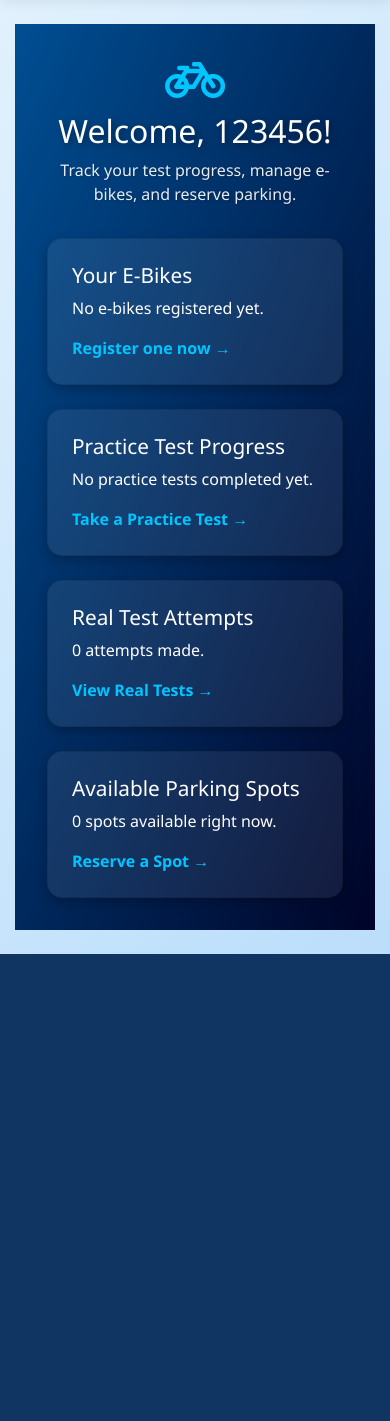
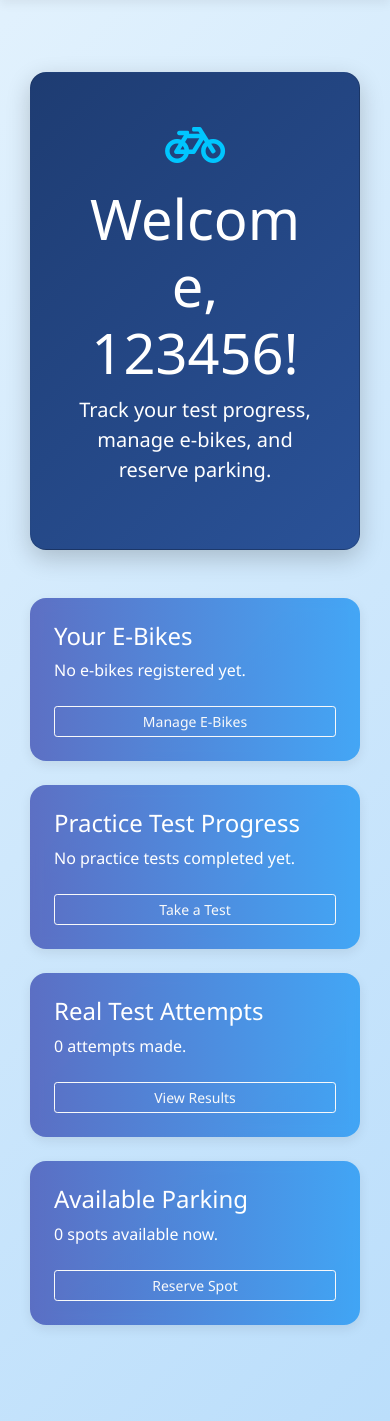
Before and after one commit to TheBlueTongue/eBikely, a Flask app: page /dashboard in a window 390 px wide. Shown: the part 68-1489 px from the top of the page. Before the commit the page ends 1022 px from the top, so only its background shows below. Run offline with Flask 3, Linux system fonts and the light colour scheme; a user stored in the database is signed in; some libraries are stand-ins or nearby versions.

Commit message:
updated dashboard to the new style of the app

```diff
--- a/templates/dashboard.html
+++ b/templates/dashboard.html
@@ -2,117 +2,107 @@
 {% block title %}Dashboard - eBikely{% endblock %}
 
 {% block content %}
-<div class="dashboard-container fade-in">
-    <div class="dashboard-header">
-        <i class="fas fa-bicycle dashboard-icon"></i>
-        <h1>Welcome, {{ current_user.username }}!</h1>
-        <p class="subtitle">Track your test progress, manage e-bikes, and reserve parking.</p>
+<div class="container dashboard-container fade-in py-5">
+    <div class="hero-section card text-white text-center mb-5 p-5">
+        <i class="fas fa-bicycle dashboard-icon mb-3"></i>
+        <h1 class="display-4">Welcome, {{ current_user.username }}!</h1>
+        <p class="lead">Track your test progress, manage e-bikes, and reserve parking.</p>
     </div>
 
-    <div class="dashboard-grid">
+    <div class="dashboard-grid row slide-up-delay">
         <!-- E-Bike Overview -->
-        <div class="card">
-            <h2>Your E-Bikes</h2>
+        <div class="col-md-6 col-lg-3 mb-4">
+            <div class="feature-card card text-white p-4 h-100">
+                <h4>Your E-Bikes</h4>
                 {% if ebike_count > 0 %}
                     <p>You have <strong>{{ ebike_count }}</strong> registered e-bike{{ 's' if ebike_count > 1 else '' }}.</p>
-                <a href="{{ url_for('ebike_management') }}">Manage E-Bikes →</a>
                 {% else %}
                     <p>No e-bikes registered yet.</p>
-                <a href="{{ url_for('ebike_management') }}">Register one now →</a>
                 {% endif %}
+                <a href="{{ url_for('ebike_management') }}" class="btn btn-outline-light btn-sm mt-2">Manage E-Bikes</a>
+            </div>
         </div>
 
         <!-- Practice Test Progress -->
-        <div class="card">
-            <h2>Practice Test Progress</h2>
+        <div class="col-md-6 col-lg-3 mb-4">
+            <div class="feature-card card text-white p-4 h-100">
+                <h4>Practice Test Progress</h4>
                 {% if completed_practice_tests > 0 %}
                     <p><strong>{{ completed_practice_tests }}</strong> practice test{{ 's' if completed_practice_tests > 1 else '' }} passed.</p>
                 {% else %}
                     <p>No practice tests completed yet.</p>
                 {% endif %}
-            <a href="{{ url_for('practice_selection') }}">Take a Practice Test →</a>
+                <a href="{{ url_for('practice_selection') }}" class="btn btn-outline-light btn-sm mt-2">Take a Test</a>
+            </div>
         </div>
 
         <!-- Real Test Count -->
-        <div class="card">
-            <h2>Real Test Attempts</h2>
+        <div class="col-md-6 col-lg-3 mb-4">
+            <div class="feature-card card text-white p-4 h-100">
+                <h4>Real Test Attempts</h4>
                 <p>{{ total_tests }} attempt{{ 's' if total_tests != 1 else '' }} made.</p>
-            <a href="{{ url_for('real_tests') }}">View Real Tests →</a>
+                <a href="{{ url_for('real_tests') }}" class="btn btn-outline-light btn-sm mt-2">View Results</a>
+            </div>
         </div>
 
         <!-- Parking Availability -->
-        <div class="card">
-            <h2>Available Parking Spots</h2>
-            <p>{{ available_parking_spots }} spot{{ 's' if available_parking_spots != 1 else '' }} available right now.</p>
-            <a href="{{ url_for('reserve_spot') }}">Reserve a Spot →</a>
+        <div class="col-md-6 col-lg-3 mb-4">
+            <div class="feature-card card text-white p-4 h-100">
+                <h4>Available Parking</h4>
+                <p>{{ available_parking_spots }} spot{{ 's' if available_parking_spots != 1 else '' }} available now.</p>
+                <a href="{{ url_for('reserve_spot') }}" class="btn btn-outline-light btn-sm mt-2">Reserve Spot</a>
+            </div>
         </div>
     </div>
 </div>
 
 <style>
 .dashboard-container {
-    padding: 2rem;
-    background: linear-gradient(to bottom right, #004e92, #000428);
-    color: white;
-    min-height: 100vh;
+    padding-top: 3rem;
+    padding-bottom: 3rem;
 }
 
-.dashboard-header {
-    text-align: center;
-    margin-bottom: 2rem;
+.hero-section {
+    background: linear-gradient(135deg, #1e3c72 0%, #2a5298 100%);
+    border-radius: 1rem;
+    box-shadow: 0 8px 24px rgba(0, 0, 0, 0.2);
+}
+
+.feature-card {
+    background: linear-gradient(to right, #3f51b5cc, #2196f3cc);
+    border: none;
+    border-radius: 1rem;
+    backdrop-filter: blur(6px);
+    transition: transform 0.3s ease;
+}
+.feature-card:hover {
+    transform: translateY(-8px);
 }
 
 .dashboard-icon {
     font-size: 3rem;
     color: #00c6ff;
-    margin-bottom: 0.5rem;
 }
 
-.dashboard-header h1 {
-    font-size: 2rem;
-    text-shadow: 2px 2px 6px rgba(0, 0, 0, 0.4);
+a.btn-outline-light:hover {
+    background-color: #ffffff22;
+    color: #fff;
 }
 
-.dashboard-header .subtitle {
-    font-size: 1rem;
-    opacity: 0.9;
-    margin-top: 0.5rem;
-    text-shadow: 1px 1px 3px rgba(0, 0, 0, 0.3);
+/* Animations */
+.fade-in {
+    animation: fadeIn 1s ease-in;
 }
-
-.dashboard-grid {
-    display: grid;
-    grid-template-columns: repeat(auto-fit, minmax(260px, 1fr));
-    gap: 1.5rem;
+.slide-up-delay {
+    animation: slideUp 0.8s ease-out 0.3s backwards;
 }
-
-.card {
-    background: rgba(255, 255, 255, 0.08);
-    backdrop-filter: blur(8px);
-    padding: 1.5rem;
-    border-radius: 15px;
-    box-shadow: 0 4px 12px rgba(0, 0, 0, 0.25);
-    text-align: left;
+@keyframes fadeIn {
+    from { opacity: 0; }
+    to { opacity: 1; }
 }
-
-.card h2 {
-    font-size: 1.3rem;
-    margin-bottom: 0.5rem;
-}
-
-.card p {
-    font-size: 1rem;
-    margin-bottom: 1rem;
-}
-
-.card a {
-    color: #00c6ff;
-    text-decoration: none;
-    font-weight: 600;
-}
-
-.card a:hover {
-    color: #0072ff;
+@keyframes slideUp {
+    from { opacity: 0; transform: translateY(30px); }
+    to { opacity: 1; transform: translateY(0); }
 }
 </style>
 
```
Lines whose indentation alone changed are shown as unchanged.
